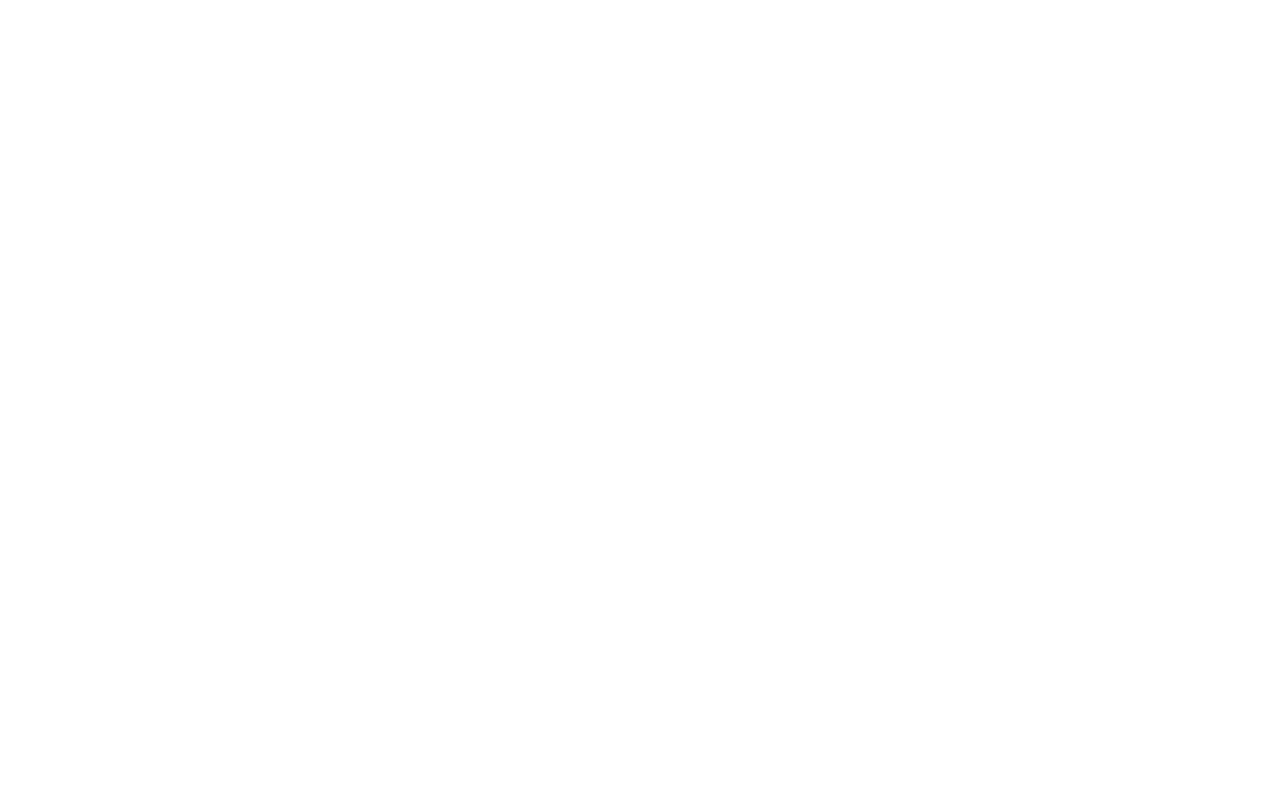
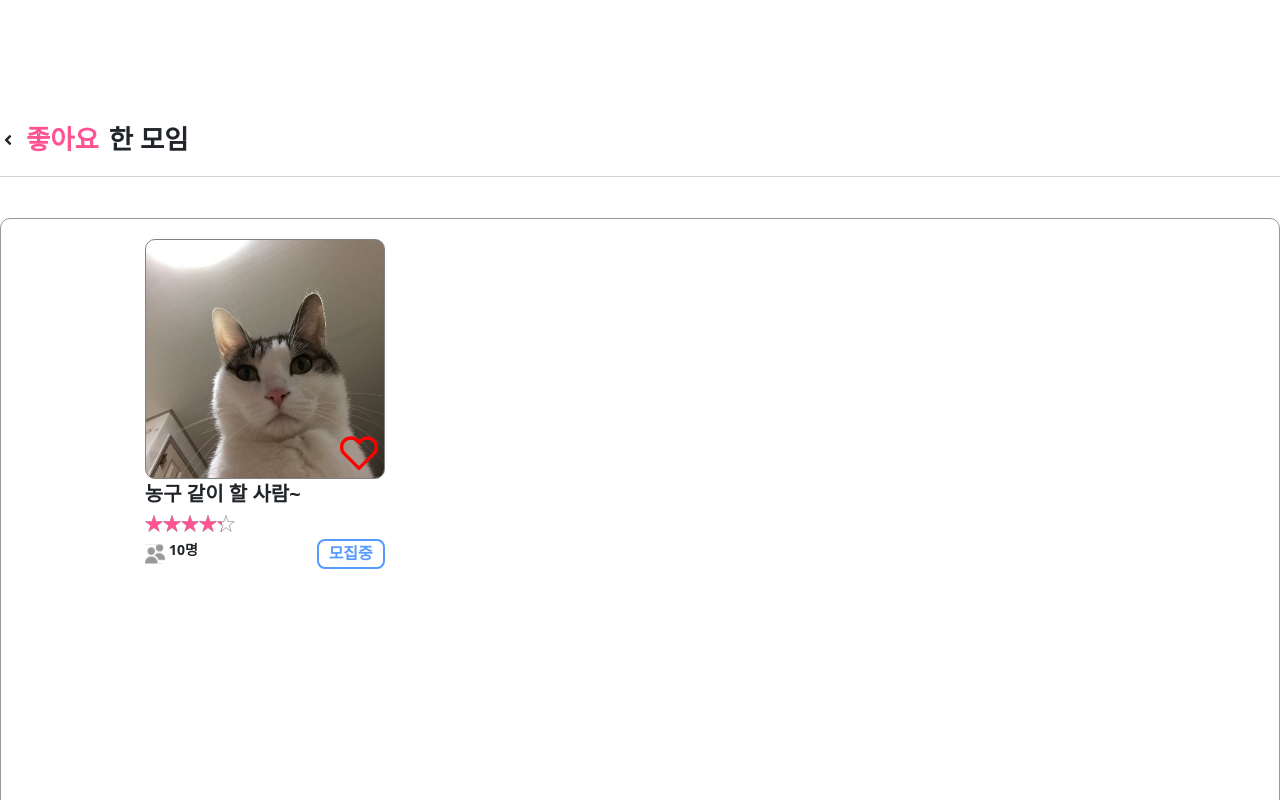
Before and after one commit to DoYous/Senials-Frontend, a React (Create React App) app in the folder senials_frontend/: page /mypage/likedparty in a window 1280 px wide. Before the commit this address had no page. Shown: the top 800 px of the page. Built offline with nearby package versions, Linux system fonts and the light colour scheme; a web font is replaced by a local one.

Commit message:
마이페이지 완성, 각종 모임 목록 페이지 레이아웃 구성

```diff
--- a/senials_frontend/src/App.js
+++ b/senials_frontend/src/App.js
@@ -29,6 +29,9 @@ import HobbyDetailPost from './pages/hobby/HobbyDetailPost.js';
 import HobbyReviewGet from './pages/hobby/HobbyReviewGet';
 import HobbyReviewModify from './pages/hobby/HobbyReviewModify';
 import HobbyTagBoardPost from './pages/hobby/HobbyTagBoardPost';
+import MypageLikedParty from "./pages/mypage/mypageLikedParty";
+import MypageMade from "./pages/mypage/mypageMade";
+import MypageParticipate from "./pages/mypage/mypageParticipate";
 
 function App() {
     return (
@@ -77,6 +80,12 @@ function App() {
                         <Route path="" element={<Mypage />} />
                         {/*모임 전체 멤버 관리*/}
                         <Route path="member" element={<MypageMember />} />
+                        {/*좋아요 한 모임*/}
+                        <Route path="likedparty" element={<MypageLikedParty />}/>
+                        {/*참여 한 모임*/}
+                        <Route path="participate" element={<MypageParticipate />}/>
+                        {/*생성 모임*/}
+                        <Route path="made" element={<MypageMade />}/>
                     </Route>
                 </Route>
             </Routes>
--- a/senials_frontend/src/pages/mypage/mypageCalender.module.css
+++ b/senials_frontend/src/pages/mypage/mypageCalender.module.css
@@ -21,6 +21,19 @@
     border-radius: 10px;
     border: 1px solid lightgray;
     position: relative; /* profile이 smallDiv 위에 정확히 겹치도록 설정 */
+}
+.mypageSmallDiv{    height: 70%;
+    background: white;
+    width: 1280px;
+    display: flex;
+    flex-direction: column;
+    align-content: center;
+    align-items: center;
+    padding: 20px;
+    padding-bottom: 50px;
+    border-radius: 10px;
+    border: 1px solid lightgray;
+    position: relative;
 }
 .mainDiv{display: flex;
     flex-direction: column;
--- /dev/null
+++ b/senials_frontend/src/pages/mypage/mypageLikedParty.js
@@ -0,0 +1,92 @@
+import styles from './mypageMember.module.css';
+import React, { useState, useEffect } from "react";
+import common from "../common/common.module.css";
+import main from "../mainpage/MainPage.module.css"
+import {FaAngleLeft} from "react-icons/fa";
+
+function MypageLikedParty() {
+    return (
+        <div className={styles.bigDiv}>
+            <div className={styles.modifyDiv}>
+                <div className={styles.bigName}>
+                    <FaAngleLeft/>
+                    <div className={`${styles.nameflexDiv} ${common.firstFont}`}>
+                        <div className={`${styles.pink} ${styles.marginLeft}`}>좋아요</div>
+                        <div className={styles.marginLeft}>한 모임</div>
+                    </div>
+                </div>
+                <hr className={styles.divHr}/>
+                <div className={styles.smallDiv}>
+                    <div className={styles.mainDiv}>
+                            <PartyCard/>
+                    </div>
+                </div>
+            </div>
+        </div>
+
+    );
+}
+function Rate() {
+    return (
+        <div className={`${main.rateInfo}`}>
+            <div className={`${main.baseStar}`}>
+                <div className={`${main.filledStar}`}></div>
+            </div>
+            <div className={`${main.baseStar}`}>
+                <div className={`${main.filledStar}`}></div>
+            </div>
+            <div className={`${main.baseStar}`}>
+                <div className={`${main.filledStar}`}></div>
+            </div>
+            <div className={`${main.baseStar}`}>
+                <div className={`${main.filledStar}`}></div>
+            </div>
+            <div className={`${main.baseStar}`}>
+                <div className={`${main.halfStar}`} style={{width: '30%', marginRight: '70%'}}></div>
+            </div>
+        </div>
+    )
+}
+
+function DetailRate() {
+    return (
+        <div className={`${main.detailRateInfo}`}>
+            <div className={`${main.detailSmallBaseStar}`}>
+                <div className={`${main.detailFilledStar}`}></div>
+            </div>
+            <div className={`${main.detailSmallBaseStar}`}>
+                <div className={`${main.detailFilledStar}`}></div>
+            </div>
+            <div className={`${main.detailSmallBaseStar}`}>
+                <div className={`${main.detailFilledStar}`}></div>
+            </div>
+            <div className={`${main.detailSmallBaseStar}`}>
+                <div className={`${main.detailFilledStar}`}></div>
+            </div>
+            <div className={`${main.detailSmallBaseStar}`}>
+                <div className={`${main.detailHalfStar}`} style={{width: '30%', marginRight: '70%'}}></div>
+            </div>
+        </div>
+    )
+}
+function PartyCard() {
+    return (
+
+            <div className={main.cardContainer}>
+                <div className={main.cardImage} style={{backgroundImage: 'url(/image/cat.jpg)'}}>
+                    <img className={main.imgHeart} src='/image/unfilledHeart.svg'/>
+                </div>
+                <div className={`${main.secondFont}`}>농구 같이 할 사람~</div>
+                <div className={main.rateInfo}>
+                    <Rate />
+                </div>
+                <div className={main.memberInfo}>
+                    <img src='/image/people.svg' style={{width: '20px'}}/>&nbsp;
+                    <span className={`${main.memberCount} ${main.fourthFont}`}>10명</span>
+                    <span className={`${main.openedParty} ${main.thirdFont}`}>모집중</span>
+                </div>
+            </div>
+
+    )
+}
+export default MypageLikedParty;
--- /dev/null
+++ b/senials_frontend/src/pages/mypage/mypageMade.js
@@ -0,0 +1,28 @@
+import styles from './mypageMember.module.css';
+import React, { useState, useEffect } from "react";
+import common from "../common/common.module.css";
+import {FaAngleLeft} from "react-icons/fa";
+
+function MypageMade() {
+    return (
+        <div className={styles.bigDiv}>
+            <div className={styles.modifyDiv}>
+                <div className={styles.bigName}>
+                    <FaAngleLeft/>
+                    <div className={`${styles.nameflexDiv} ${common.firstFont}`}>
+                        <div className={`${styles.pink} ${styles.marginLeft}`}>생성</div>
+                        <div className={styles.marginLeft}>모임</div>
+                    </div>
+                </div>
+                <hr className={styles.divHr}/>
+                <div className={styles.smallDiv}>
+                    <div className={styles.mainDiv}>
+                    </div>
+                </div>
+            </div>
+        </div>
+
+    );
+}
+
+export default MypageMade;
--- a/senials_frontend/src/pages/mypage/mypageMember.js
+++ b/senials_frontend/src/pages/mypage/mypageMember.js
@@ -30,15 +30,15 @@ function MypageMember() {
                 <div className={styles.modifyDiv}>
                     <div className={styles.bigName}>
                         <FaAngleLeft />
-                        <h1 className={`${styles.nameflexDiv} ${common.firstFont}`}>
-                            <div className={styles.pink}>모임이름</div>
-                            - 멤버 목록
-                        </h1>
+                        <div className={`${styles.nameflexDiv} ${common.firstFont}`}>
+                            <div className={`${styles.pink} ${styles.marginLeft}`}>모임이름</div>
+                            <div className={styles.marginLeft}>- 멤버 목록</div>
+                        </div>
                     </div>
-                    <hr className={styles.divHr} />
+                    <hr className={styles.divHr}/>
                 </div>
                 <div className={styles.smallDiv}>
-                    <div className={styles.mainDiv}>
+                <div className={styles.mainDiv}>
                         <div className={styles.bigSearchDiv}>
                             <div onClick={handleSelectAll} style={{ cursor: "pointer" }}>
                                 {selectAll ? <MdCheckBox  size={25}/> : <MdCheckBoxOutlineBlank  size={25}/>}
--- a/senials_frontend/src/pages/mypage/mypageModify.js
+++ b/senials_frontend/src/pages/mypage/mypageModify.js
@@ -13,15 +13,15 @@ function MypageModify() {
                 <div className={styles.modifyDiv}>
                     <div className={styles.bigName}>
                         <FaAngleLeft/>
-                        <h1 className={`${styles.nameflexDiv} ${common.firstFont}`}>
-                            <div className={styles.pink}>회원정보 </div>
-                             변경
-                        </h1>
+                        <div className={`${styles.nameflexDiv} ${common.firstFont}`}>
+                            <div className={`${styles.pink} ${styles.marginLeft}`}>회원정보</div>
+                            <div className={styles.marginLeft}>변경</div>
+                        </div>
                     </div>
                     <hr className={styles.divHr}/>
                 </div>
                 <div className={styles.smallDiv}>
-                    <div className={styles.mainDiv}>
+                <div className={styles.mainDiv}>
                     <div className={styles.mainName}>
                         <div className={`${common.secondFont} ${styles.margin0} ${styles.profileFlex}`}><div className={styles.profile}></div>프로필 사진 변경</div>
                         <button className={styles.profileChange}>
--- /dev/null
+++ b/senials_frontend/src/pages/mypage/mypageParticipate.js
@@ -0,0 +1,28 @@
+import styles from './mypageMember.module.css';
+import React, { useState, useEffect } from "react";
+import common from "../common/common.module.css";
+import {FaAngleLeft} from "react-icons/fa";
+
+function MypageParticipate() {
+    return (
+        <div className={styles.bigDiv}>
+            <div className={styles.modifyDiv}>
+                <div className={styles.bigName}>
+                    <FaAngleLeft/>
+                    <div className={`${styles.nameflexDiv} ${common.firstFont}`}>
+                        <div className={`${styles.pink} ${styles.marginLeft}`}>참여</div>
+                        <div className={styles.marginLeft}>모임</div>
+                    </div>
+                </div>
+                <hr className={styles.divHr}/>
+                <div className={styles.smallDiv}>
+                    <div className={styles.mainDiv}>
+                    </div>
+                </div>
+            </div>
+        </div>
+
+    );
+}
+
+export default MypageParticipate;
```
Also changed, not shown: senials_frontend/src/pages/mypage/mypage.js (+18 -3 lines).
